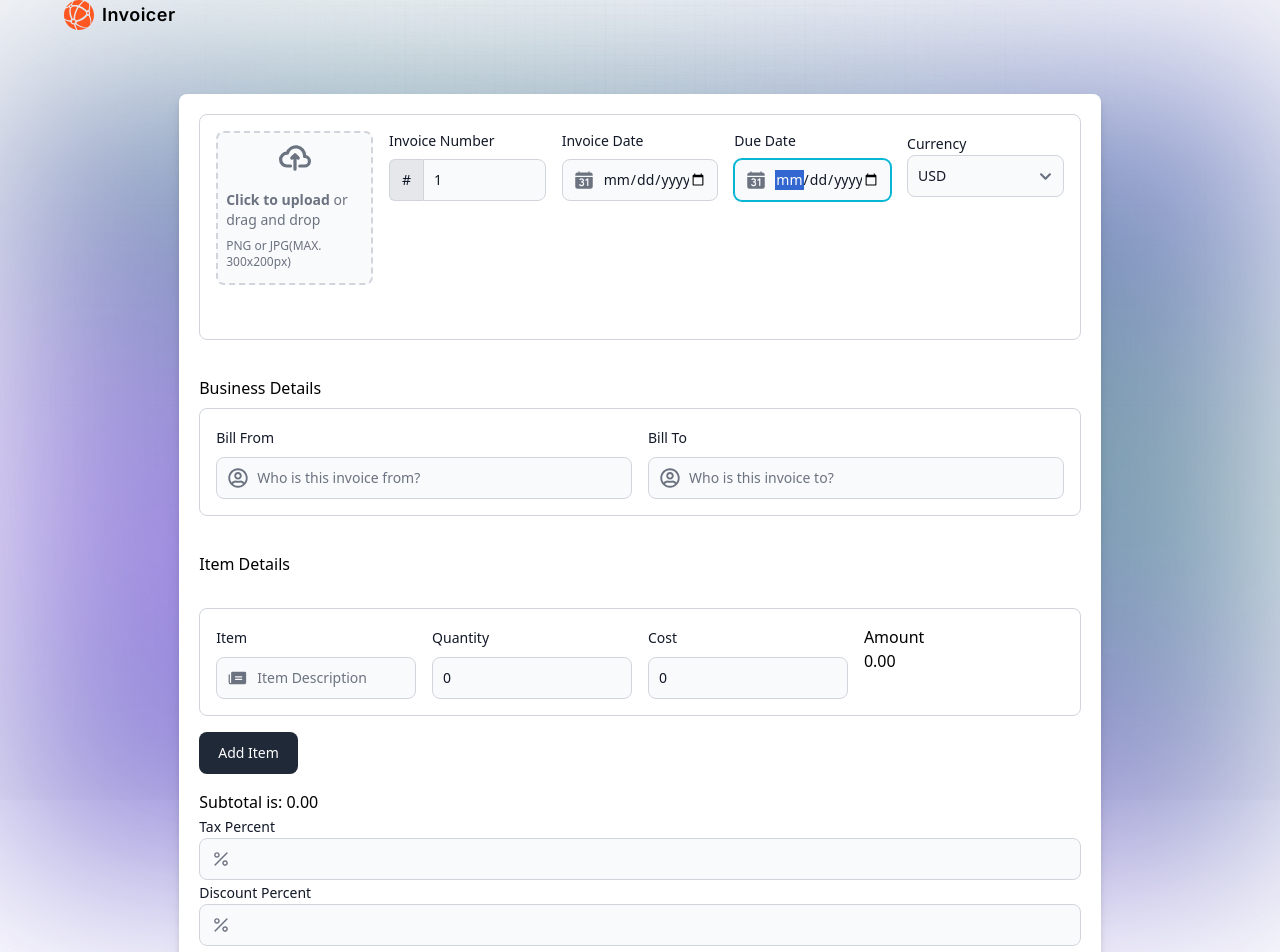
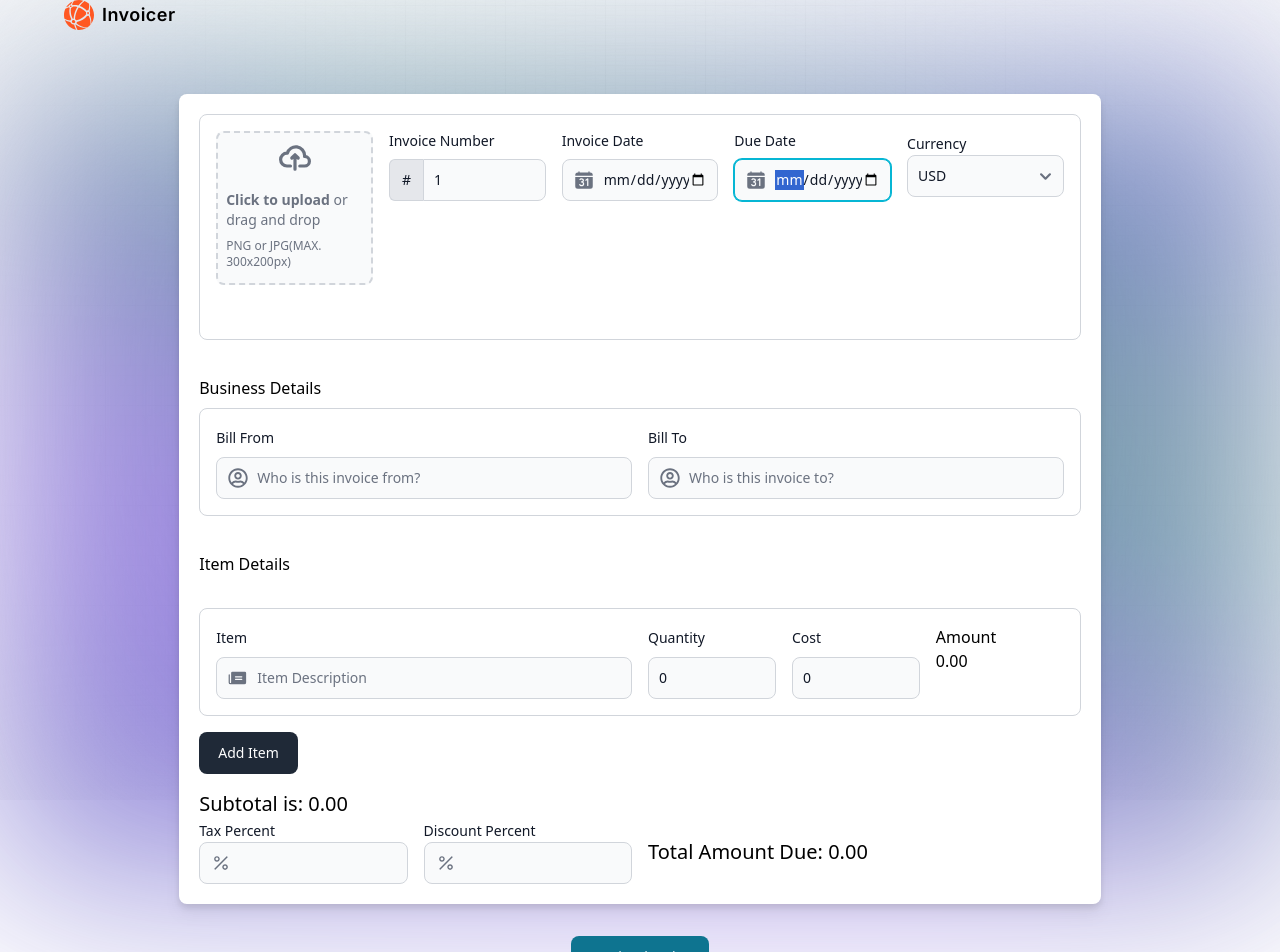
Before and after one commit to emmanuelkumah/invoicer, a Next.js app: page /dashboard in a window 1280 px wide. Shown: the top 952 px of the page. Built offline with nearby package versions, Linux system fonts and the light colour scheme.

Commit message:
Fix: Fix UI issues

```diff
--- a/components/Form.tsx
+++ b/components/Form.tsx
@@ -6,6 +6,7 @@ import InvoiceTotal from "./FormFields/InvoiceTotal";
 import { Invoice, Item } from "@Interface";
 import { Button, Label, Select, TextInput } from "flowbite-react";
 import { IoCalendarNumber } from "react-icons/io5";
+import { TiDelete } from "react-icons/ti";
 import { FaRegUserCircle } from "react-icons/fa";
 import { PiNewspaperFill } from "react-icons/pi";
 import { AiOutlinePercentage } from "react-icons/ai";
@@ -32,10 +33,10 @@ const Form = () => {
     ],
   });
 
-  console.log(invoiceDetails);
+  // console.log(invoiceDetails);
 
-  const [tax, setTax] = useState<string>("");
-  const [discount, setDiscount] = useState<string>("");
+  // const [tax, setTax] = useState<string>("");
+  // const [discount, setDiscount] = useState<string>("");
   const [selectedImage, setSelectedImage] = useState<File | null>(null);
 
   const [isHovered, setIsHovered] = useState(false);
@@ -60,9 +61,14 @@ const Form = () => {
   };
 
   const handleDeleteInvoiceItem = (index: number) => {
-    const updatedItems = [...invItems];
+    const invoiceItems = invoiceDetails.invoiceItem;
+    const updatedItems = [...invoiceItems];
     updatedItems.splice(index, 1);
-    setInvItems(updatedItems);
+    setInvoiceDetails({
+      ...invoiceDetails,
+      invoiceItem: [...updatedItems],
+    });
+    //setInvItems(updatedItems);
   };
   const handleInvoiceItemChange = (
     event: React.ChangeEvent<HTMLInputElement>,
@@ -88,9 +94,9 @@ const Form = () => {
     return total + currItem.cost * currItem.quantity;
   }, 0);
 
-  const discountAmount = (Number(discount) / 100) * subTotal;
+  const discountAmount = (Number(invoiceDetails.discount) / 100) * subTotal;
   const totalAfterDiscount = subTotal - discountAmount;
-  const salesTaxAmount = (Number(tax) / 100) * subTotal;
+  const salesTaxAmount = (Number(invoiceDetails.tax) / 100) * subTotal;
   const totalAmountDue = totalAfterDiscount + salesTaxAmount;
 
   // const handleInvoiceSubmission = (e: React.FormEvent<HTMLFormElement>) => {
@@ -280,10 +286,12 @@ const Form = () => {
           <h3 className="mt-9 pb-2">Item Details</h3>
           {invoiceDetails.invoiceItem.map((item, index) => (
             <div
-              className="relative grid grid-cols-1 border-3 gap-4 border border-gray-300 rounded-lg p-4 mt-6 sm:grid-cols-4"
+              className="relative grid grid-cols-1 border-3 gap-4 border border-gray-300 rounded-lg p-4 mt-6 sm:grid-cols-6"
               key={index}
+              onMouseEnter={() => setIsHovered(true)}
+              onMouseLeave={() => setIsHovered(false)}
             >
-              <div className="max-w-lg">
+              <div className="max-w-lg sm:col-span-3">
                 <div className="mb-2 block">
                   <Label htmlFor="item" value="Item" />
                 </div>
@@ -337,21 +345,10 @@ const Form = () => {
               </div>
               {isHovered && (
                 <div
-                  className="absolute right-[10%] top-2"
+                  className="absolute right-[5%] bottom-[5%] sm:top-[50%]"
                   onClick={() => handleDeleteInvoiceItem(index)}
                 >
-                  <svg
-                    xmlns="http://www.w3.org/2000/svg"
-                    viewBox="0 0 24 24"
-                    fill="currentColor"
-                    className="w-6 h-6 text-red-500"
-                  >
-                    <path
-                      fillRule="evenodd"
-                      d="M5.47 5.47a.75.75 0 0 1 1.06 0L12 10.94l5.47-5.47a.75.75 0 1 1 1.06 1.06L13.06 12l5.47 5.47a.75.75 0 1 1-1.06 1.06L12 13.06l-5.47 5.47a.75.75 0 0 1-1.06-1.06L10.94 12 5.47 6.53a.75.75 0 0 1 0-1.06Z"
-                      clipRule="evenodd"
-                    />
-                  </svg>
+                  <TiDelete size={30} color="red" />
                 </div>
               )}
             </div>
@@ -362,9 +359,11 @@ const Form = () => {
           </Button>
         </section>
         <section className="flex flex-col">
-          <div>
+          <div className="text-xl">
             {`Subtotal is:  ${invoiceDetails.currency} ${subTotal.toFixed(2)}`}
           </div>
+
+          <div className="grid grid-col-1 sm:grid-cols-4 sm:gap-4">
             <div>
               <Label htmlFor="tax" value="Tax Percent" />
 
@@ -389,7 +388,7 @@ const Form = () => {
                 type="number"
                 icon={AiOutlinePercentage}
                 value={invoiceDetails.discount}
-              onChange={(event) =>
+                onChange={(event: React.ChangeEvent<HTMLInputElement>) =>
                   setInvoiceDetails({
                     ...invoiceDetails,
                     discount: event.target.value,
@@ -397,20 +396,17 @@ const Form = () => {
                 }
               />
             </div>
-          <h3>{`Total Amount Due: ${invoiceDetails.currency}${totalAmountDue.toFixed(2)}`}</h3>
+            <h3 className="text-xl mt-5 col-span-2">
+              {`Total Amount Due: ${
+                invoiceDetails.currency
+              }${totalAmountDue.toFixed(2)}`}
+            </h3>
+          </div>
         </section>
-
-        {/* <InvoiceTotal
-          subTotal={subTotal}
-          selectedCurrency={invoiceDetails.currency}
-          tax={tax}
-          setTax={setTax}
-          discount={discount}
-          setDiscount={setDiscount}
-          totalAmount={totalAmountDue}
-        /> */}
       </form>
-      <button onClick={() => setOpenModal(true)}>Preview invoice</button>
+      <Button className="my-8" onClick={() => setOpenModal(true)}>
+        Preview invoice
+      </Button>
 
       {/* {openModal && (
         <InvoiceModal
@@ -428,7 +424,7 @@ const Form = () => {
           invDate={invDate}
           dueDate={dueDate}
         />
-      )} */}
+      )}  */}
     </>
   );
 };
```
Lines whose indentation alone changed are shown as unchanged.
